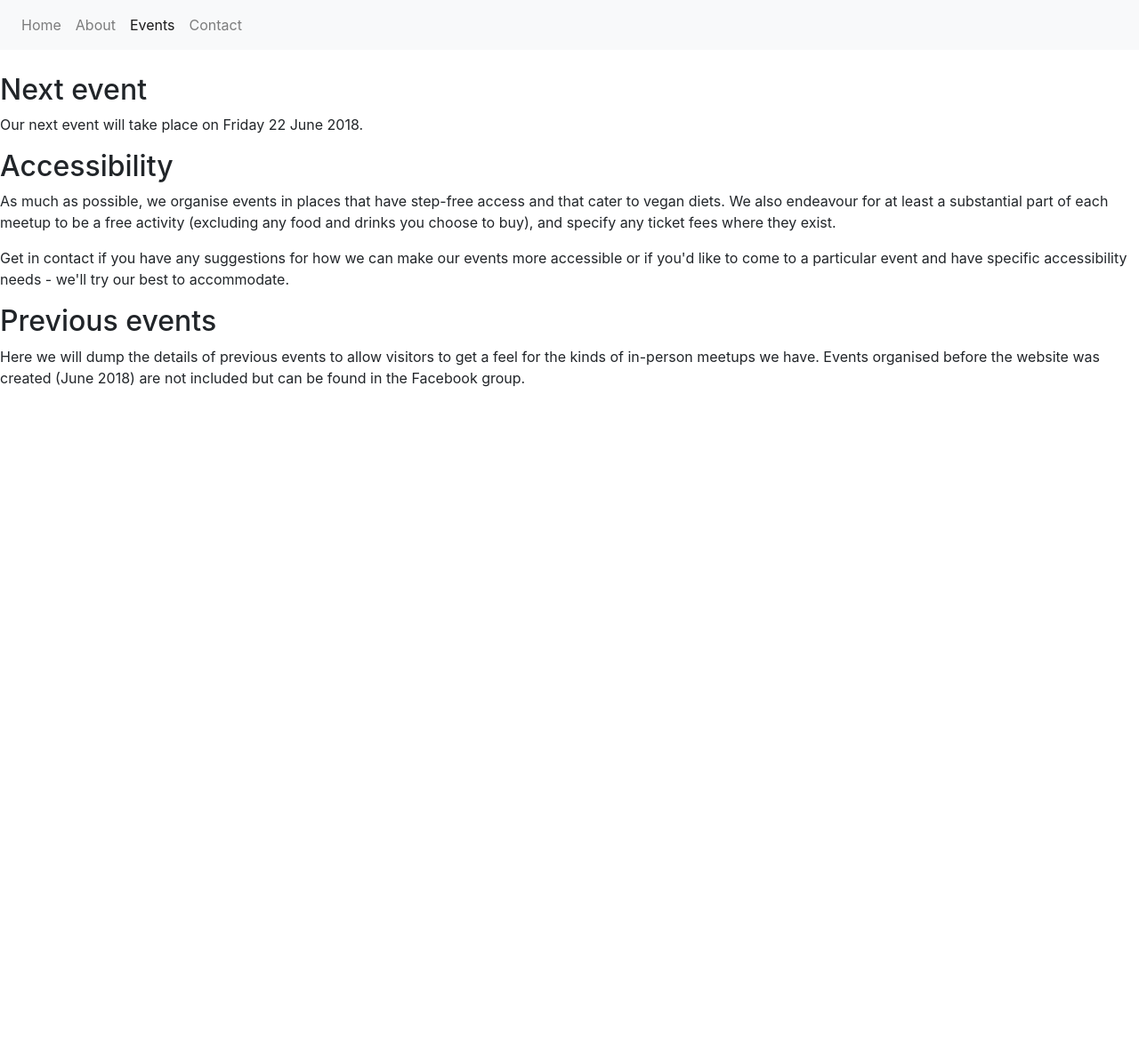
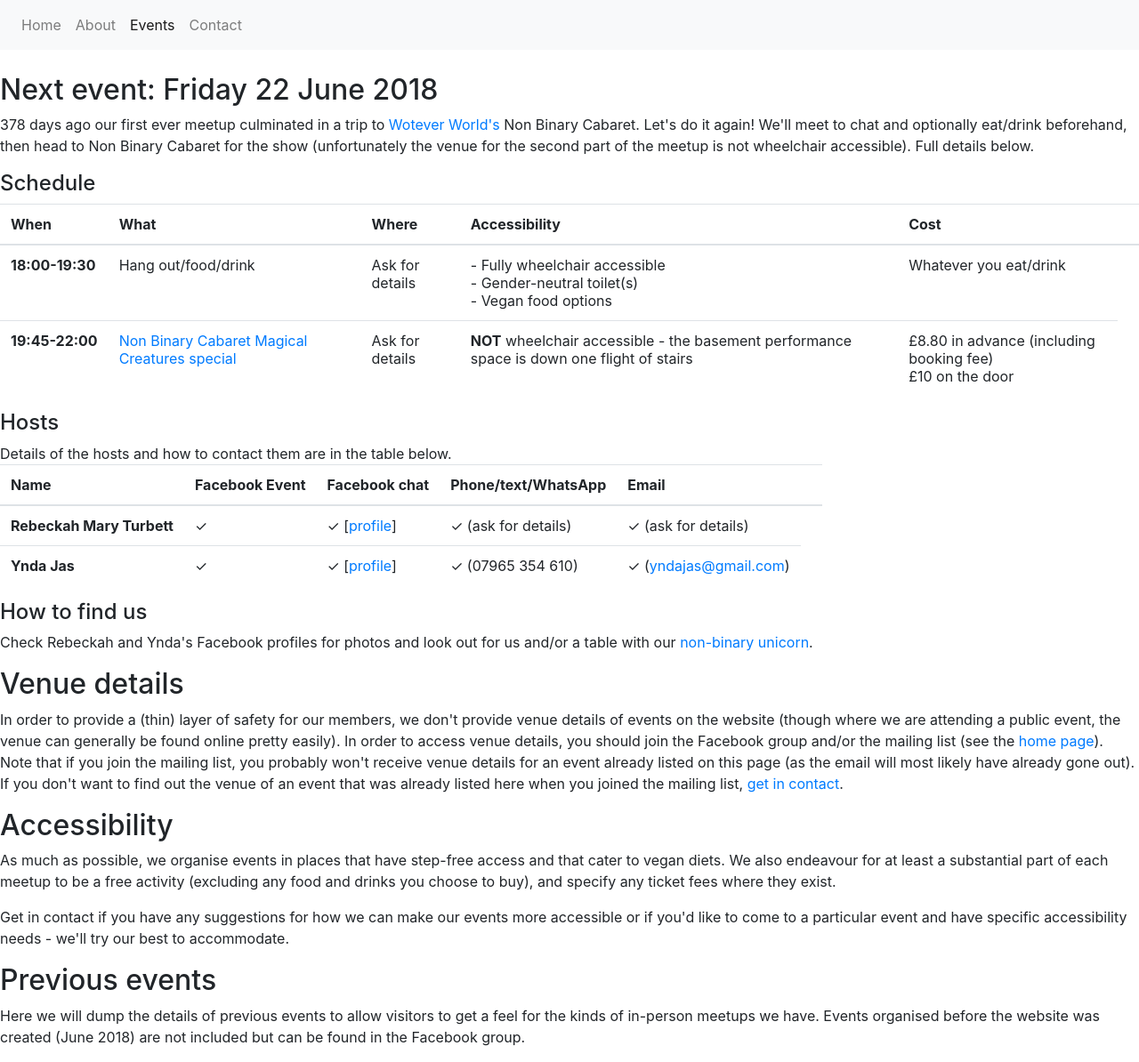
Before and after one commit to nonbinarylondon/Non-binary-London-website, a Jekyll site: the page built from events.html, in a window 1280 px wide. Shown: the part 180-1374 px from the top of the page at 89% size. Built offline with Jekyll 4.4.1, drawn with Linux system fonts in a browser that asks for light colours; before the commit the page ends 900 px from its top, so only the background shows below that.

Commit message:
Detail of next event

```diff
--- a/events.html
+++ b/events.html
@@ -2,8 +2,81 @@
 title: Events
 layout: default
 ---
-<h2>Next event</h2>
-<p>Our next event will take place on Friday 22 June 2018.</p>
+<h2>Next event: Friday 22 June 2018</h2>
+
+<p>378 days ago our first ever meetup culminated in a trip to <a href="http://woteverworld.com" target="_blank">Wotever World's</a> Non Binary Cabaret. Let's do it again! We'll meet to chat and optionally eat/drink beforehand, then head to Non Binary Cabaret for the show (unfortunately the venue for the second part of the meetup is not wheelchair accessible). Full details below.
+
+<h4>Schedule</h4>
+
+<div class="table-responsive">
+  <table class="table" style="width:auto">
+    <thead>
+      <tr>
+        <th scope="col">When</th>
+        <th scope="col">What</th>
+        <th scope="col">Where</th>
+        <th scope="col">Accessibility</th>
+        <th scope="col">Cost<th>
+      </tr>
+    </thead>
+    <tbody>
+      <tr>
+        <th nowrap scope="row">18:00-19:30</th>
+        <td>Hang out/food/drink</td>
+        <td>Ask for details</td>
+        <td>- Fully wheelchair accessible<br>- Gender-neutral toilet(s)<br>- Vegan food options</td>
+        <td>Whatever you eat/drink</td>
+      </tr>
+      <tr>
+        <th nowrap scope="row">19:45-22:00</th>
+        <td><a href="https://www.facebook.com/events/1310700882363319" target="_blank">Non Binary Cabaret Magical Creatures special</a></td>
+        <td>Ask for details</td>
+        <td><strong>NOT</strong> wheelchair accessible - the basement performance space is down one flight of stairs</td>
+        <td>£8.80 in advance (including booking fee)<br>£10 on the door</td>
+      </tr>
+    </tbody>
+  </table>
+</div>
+
+<h4>Hosts</h4>
+
+Details of the hosts and how to contact them are in the table below.
+
+<div class="table-responsive">
+  <table class="table" style="width:auto">
+    <thead>
+      <tr>
+        <th scope="col">Name</th>
+        <th scope="col">Facebook Event</th>
+        <th scope="col">Facebook chat</th>
+        <th scope="col">Phone/text/WhatsApp</th>
+        <th scope="col">Email<th>
+      </tr>
+    </thead>
+    <tbody>
+      <tr>
+        <th scope="row">Rebeckah Mary Turbett</th>
+        <td>✓</td>
+        <td>✓ [<a href="https://www.facebook.com/rebeckah.m.turbett" target="_blank">profile</a>]</td>
+        <td>✓ (ask for details)</td>
+        <td>✓ (ask for details)</td>
+      </tr>
+      <tr>
+        <th scope="row">Ynda Jas</th>
+        <td>✓</td>
+        <td>✓ [<a href="https://www.facebook.com/yndajas" target="_blank">profile</a>]</td>
+        <td>✓ (07965 354 610)</td>
+        <td>✓ (<a href="mailto:yndajas@gmail.com?subject=nonbinary.london contact">yndajas@gmail.com</a>)</td>
+      </tr>
+    </tbody>
+  </table>
+</div>
+
+<h4>How to find us</h4>
+<p>Check Rebeckah and Ynda's Facebook profiles for photos and look out for us and/or a table with our <a href="https://www.redbubble.com/people/riotcakes/works/21454431-non-binary-pride-unicorn?p=acrylic-block&ref=product-title" target="_blank">non-binary unicorn</a>.
+
+<h2>Venue details</h2>
+<p>In order to provide a (thin) layer of safety for our members, we don't provide venue details of events on the website (though where we are attending a public event, the venue can generally be found online pretty easily). In order to access venue details, you should join the Facebook group and/or the mailing list (see the <a href="/" target="_blank">home page</a>). Note that if you join the mailing list, you probably won't receive venue details for an event already listed on this page (as the email will most likely have already gone out). If you don't want to find out the venue of an event that was already listed here when you joined the mailing list, <a href="/contact"> get in contact</a>.
 <h2>Accessibility</h2>
 <p>As much as possible, we organise events in places that have step-free access and that cater to vegan diets. We also endeavour for at least a substantial part of each meetup to be a free activity (excluding any food and drinks you choose to buy), and specify any ticket fees where they exist.</p>
 <p>Get in contact if you have any suggestions for how we can make our events more accessible or if you'd like to come to a particular event and have specific accessibility needs - we'll try our best to accommodate.</p>
```
